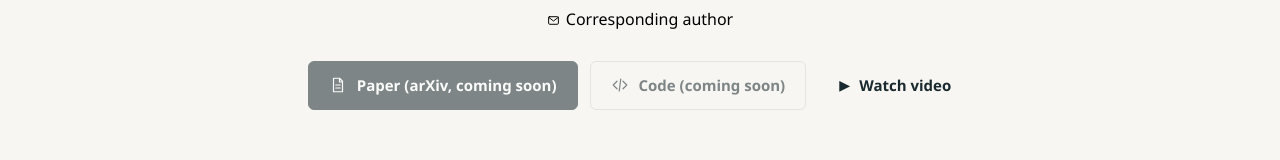
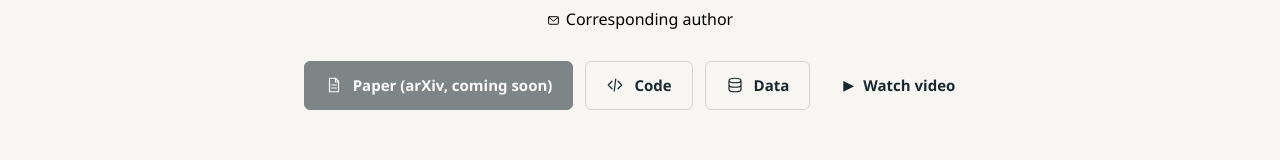
Before and after one commit to zilin-huang/Triage, a plain HTML site: page index.html in a window 1280 px wide. Shown: the part 421-581 px from the top of the page. Drawn offline with Linux system fonts and the light colour scheme.

Commit message:
Add Code and Data buttons
Co-Authored-By: Claude <noreply@anthropic.com>

```diff
--- a/index.html
+++ b/index.html
@@ -49,7 +49,8 @@
       <p class="correspondence"><svg viewBox="0 0 24 24" width="14" height="14" fill="none" stroke="currentColor" stroke-width="1.8" stroke-linecap="round" stroke-linejoin="round" class="correspondence-icon" aria-hidden="true"><rect x="3" y="5" width="18" height="14" rx="2"/><path d="m3 6 9 7 9-7"/></svg><span>Corresponding author</span></p>
       <div class="resource-links">
         <a class="button primary" href="#" aria-disabled="true" data-paper-link><svg viewBox="0 0 24 24" aria-hidden="true"><path d="M6 3h8l4 4v14H6zM14 3v5h4M9 12h6m-6 4h6"/></svg>Paper (arXiv, coming soon)</a>
-        <a class="button" href="#" aria-disabled="true"><svg viewBox="0 0 24 24" aria-hidden="true"><path d="m8 7-5 5 5 5m8-10 5 5-5 5m-3-13-2 16"/></svg>Code (coming soon)</a>
+        <a class="button" href="https://github.com/zilin-huang/Triage" target="_blank" rel="noopener"><svg viewBox="0 0 24 24" aria-hidden="true"><path d="m8 7-5 5 5 5m8-10 5 5-5 5m-3-13-2 16"/></svg>Code</a>
+        <a class="button" href="https://github.com/zilin-huang/Triage/tree/main/data" target="_blank" rel="noopener"><svg viewBox="0 0 24 24" aria-hidden="true"><path d="M4 6c0-1.7 3.6-3 8-3s8 1.3 8 3-3.6 3-8 3-8-1.3-8-3zm0 0v6c0 1.7 3.6 3 8 3s8-1.3 8-3V6M4 12v6c0 1.7 3.6 3 8 3s8-1.3 8-3v-6"/></svg>Data</a>
         <a class="button text-button" href="#video"><span class="play-symbol" aria-hidden="true">▶</span>Watch video</a>
       </div>
     </section>
```
